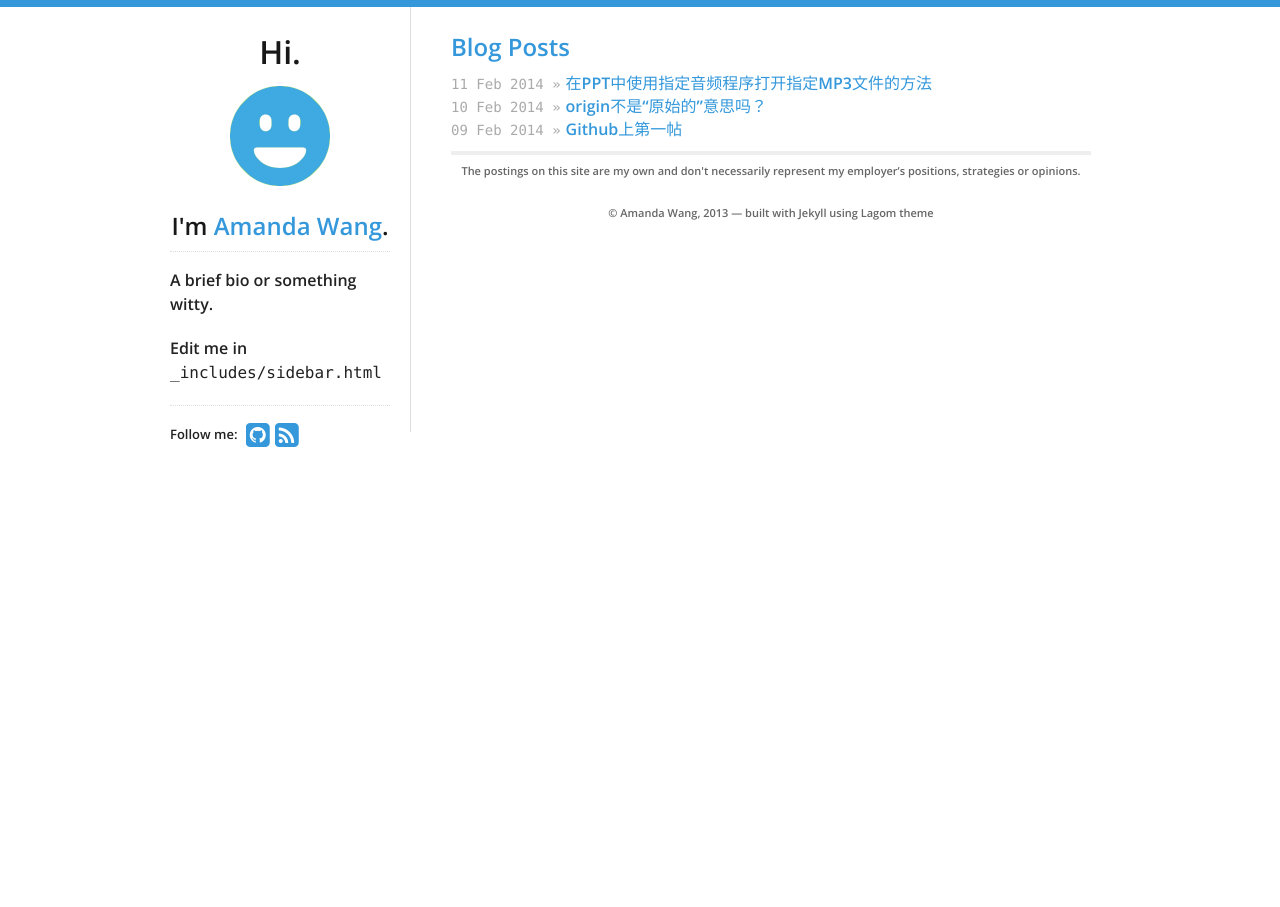
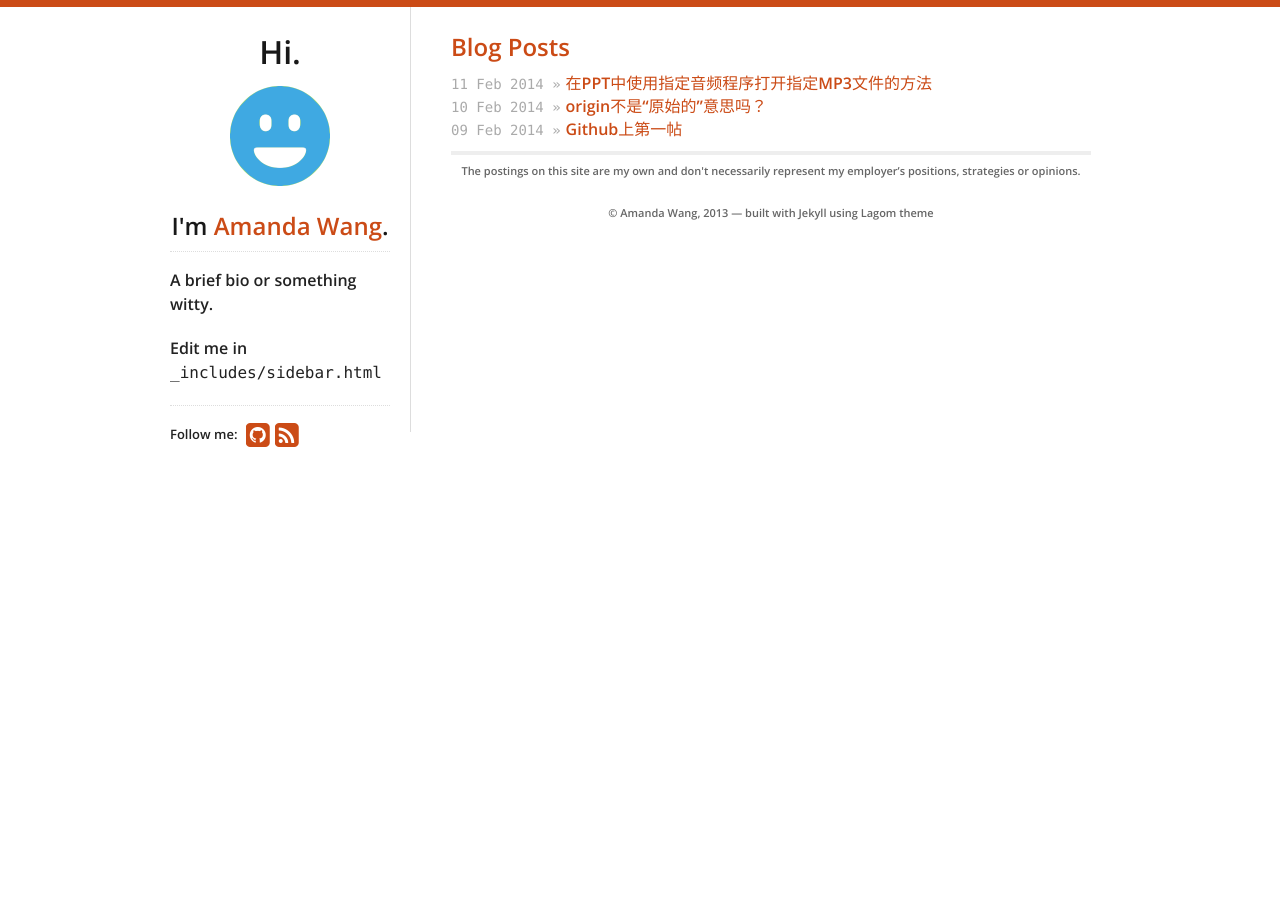
Before and after one commit to fantaghiro/fantaghiro.github.io, a Jekyll site: the page built from index.html, in a window 1280 px wide. Built offline with Jekyll 4.4.1, drawn with Linux system fonts in a browser that asks for light colours; nearby versions of some CDN libraries.

Commit message:
Update _config.yml

```diff
--- a/_config.yml
+++ b/_config.yml
@@ -7,7 +7,7 @@ exclude: [LICENSE, CNAME, README.md, .gitignore]
 # Theme customization - please change from the defaults!
 theme:
   # Color for top bar, links, etc
-  highlight_color: '#3498db'
+  highlight_color: '#cb4b16'
 
   # Profile links on the left sidebar, leave blank to ignore
   social:
```
